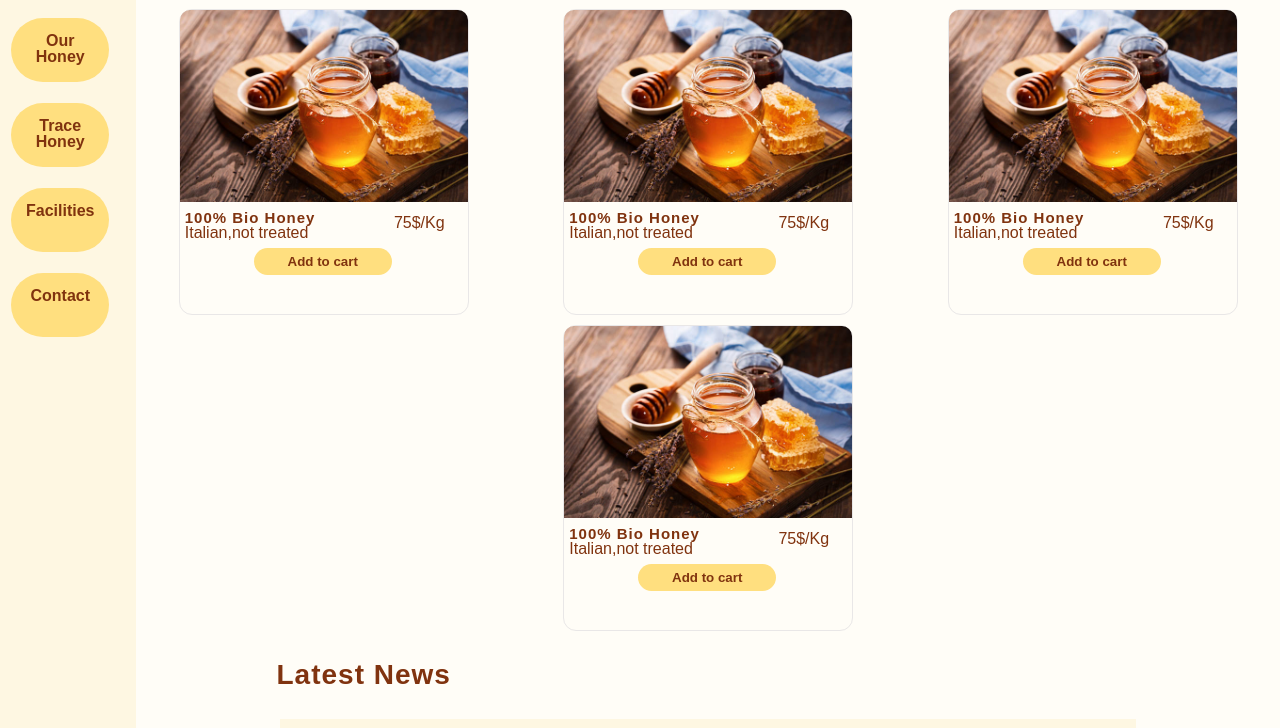
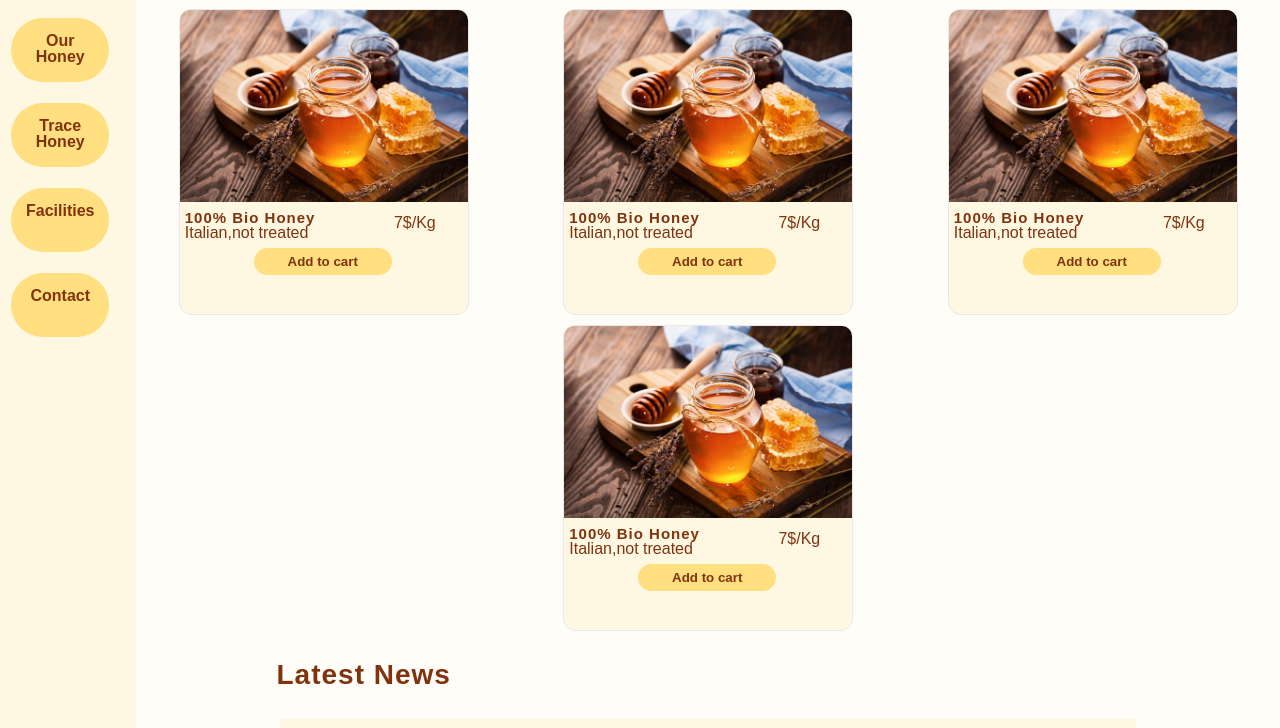
Before and after one commit to Andrea-LaVentura75/S5-L3-Flexbox, a plain HTML site: page index.html in a window 1280 px wide. Shown: the part 59-787 px from the top of the page. Drawn offline with Linux system fonts and the light colour scheme.

Commit message:
fourth commit

```diff
--- a/assets/style.css
+++ b/assets/style.css
@@ -49,6 +49,7 @@
     border-radius: 13px;
     height: 19em;
     position: relative;
+    background-color: #fef7e2;
   }
   .containerProdottoShop img {
     width: 100%;
@@ -180,6 +181,7 @@
     border-radius: 13px;
     height: 19em;
     position: relative;
+    background-color: #fef7e2;
   }
   .containerProdottoShop img {
     width: 100%;
@@ -323,6 +325,7 @@
     border-radius: 13px;
     height: 19em;
     position: relative;
+    background-color: #fef7e2;
   }
   .containerProdottoShop img {
     width: 100%;
--- a/index.html
+++ b/index.html
@@ -29,7 +29,7 @@
               <h4>100% Bio Honey</h4>
               <p>Italian,not treated</p>
             </div>
-            <div class="costo"><p>75$/Kg</p></div>
+            <div class="costo"><p>7$/Kg</p></div>
             <button>Add to cart</button>
           </div>
 
@@ -39,7 +39,7 @@
               <h4>100% Bio Honey</h4>
               <p>Italian,not treated</p>
             </div>
-            <div class="costo"><p>75$/Kg</p></div>
+            <div class="costo"><p>7$/Kg</p></div>
             <button>Add to cart</button>
           </div>
 
@@ -49,7 +49,7 @@
               <h4>100% Bio Honey</h4>
               <p>Italian,not treated</p>
             </div>
-            <div class="costo"><p>75$/Kg</p></div>
+            <div class="costo"><p>7$/Kg</p></div>
             <button>Add to cart</button>
           </div>
 
@@ -59,7 +59,7 @@
               <h4>100% Bio Honey</h4>
               <p>Italian,not treated</p>
             </div>
-            <div class="costo"><p>75$/Kg</p></div>
+            <div class="costo"><p>7$/Kg</p></div>
             <button>Add to cart</button>
           </div>
         </div>
```
